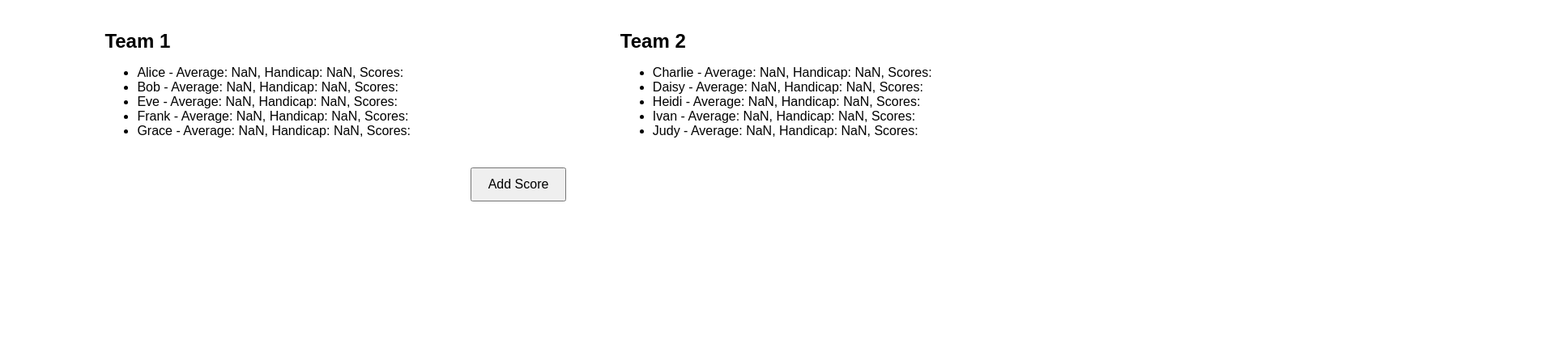
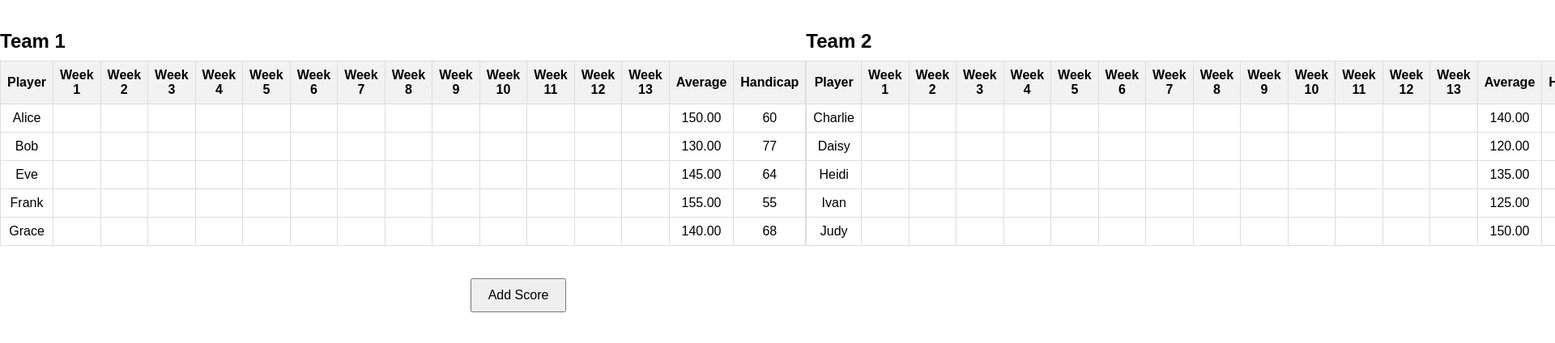
Before and after one commit to benniemosher/bowling-league-tracker, a plain HTML site: page index.html in a window 1280 px wide. Shown: the part 60-484 px from the top of the page at 81% size, 1920 px wide, since content can reach past the window. Drawn offline with Linux system fonts and the light colour scheme.

Commit message:
Display tables

```diff
--- a/index.html
+++ b/index.html
@@ -11,11 +11,11 @@
     <div id="teams">
         <div>
             <h2>Team 1</h2>
-            <ul id="team1"></ul>
+            <div id="team1"></div>
         </div>
         <div>
             <h2>Team 2</h2>
-            <ul id="team2"></ul>
+            <div id="team2"></div>
         </div>
     </div>
     <button id="addPlayer" onclick="addPlayer()">Add Player</button>
--- a/scripts.js
+++ b/scripts.js
@@ -1,14 +1,14 @@
 let players = [
-  { name: "Alice", team: 1, scores: [], average: 0, handicap: 0 },
-  { name: "Bob", team: 1, scores: [], average: 0, handicap: 0 },
-  { name: "Eve", team: 1, scores: [], average: 0, handicap: 0 },
-  { name: "Frank", team: 1, scores: [], average: 0, handicap: 0 },
-  { name: "Grace", team: 1, scores: [], average: 0, handicap: 0 },
-  { name: "Charlie", team: 2, scores: [], average: 0, handicap: 0 },
-  { name: "Daisy", team: 2, scores: [], average: 0, handicap: 0 },
-  { name: "Heidi", team: 2, scores: [], average: 0, handicap: 0 },
-  { name: "Ivan", team: 2, scores: [], average: 0, handicap: 0 },
-  { name: "Judy", team: 2, scores: [], average: 0, handicap: 0 }
+  { name: "Alice", team: 1, bookAverage: 150, scores: [], average: 150, handicap: 0 },
+  { name: "Bob", team: 1, bookAverage: 130, scores: [], average: 130, handicap: 0 },
+  { name: "Eve", team: 1, bookAverage: 145, scores: [], average: 145, handicap: 0 },
+  { name: "Frank", team: 1, bookAverage: 155, scores: [], average: 155, handicap: 0 },
+  { name: "Grace", team: 1, bookAverage: 140, scores: [], average: 140, handicap: 0 },
+  { name: "Charlie", team: 2, bookAverage: 140, scores: [], average: 140, handicap: 0 },
+  { name: "Daisy", team: 2, bookAverage: 120, scores: [], average: 120, handicap: 0 },
+  { name: "Heidi", team: 2, bookAverage: 135, scores: [], average: 135, handicap: 0 },
+  { name: "Ivan", team: 2, bookAverage: 125, scores: [], average: 125, handicap: 0 },
+  { name: "Judy", team: 2, bookAverage: 150, scores: [], average: 150, handicap: 0 }
 ];
 
 const handicapBase = 220;
@@ -16,8 +16,12 @@ const handicapPercentage = 0.85;
 const maxHandicap = 90;
 
 function calculateAverage(player) {
-  const totalScore = player.scores.reduce((sum, score) => sum + score, 0);
-  player.average = totalScore / player.scores.length;
+  if (player.scores.length === 0) {
+    player.average = player.bookAverage;
+  } else {
+    const totalScore = player.scores.reduce((sum, score) => sum + score, 0);
+    player.average = totalScore / player.scores.length;
+  }
 }
 
 function calculateHandicap(player) {
@@ -25,24 +29,31 @@ function calculateHandicap(player) {
   player.handicap = Math.min(calculatedHandicap, maxHandicap);
 }
 
-function displayTeams() {
-  const team1 = document.getElementById('team1');
-  const team2 = document.getElementById('team2');
+function createTable(team) {
+  const table = document.createElement('table');
+  const header = table.insertRow();
+  header.innerHTML = `<th>Player</th>${Array.from({ length: 13 }, (_, i) => `<th>Week ${i + 1}</th>`).join('')}<th>Average</th><th>Handicap</th>`;
 
-  team1.innerHTML = '';
-  team2.innerHTML = '';
-
-  players.forEach(player => {
+  players.filter(player => player.team === team).forEach(player => {
     calculateAverage(player);
     calculateHandicap(player);
-    const li = document.createElement('li');
-    li.textContent = `${player.name} - Average: ${player.average.toFixed(2)}, Handicap: ${player.handicap}, Scores: ${player.scores.join(', ')}`;
-    if (player.team === 1) {
-      team1.appendChild(li);
-    } else {
-      team2.appendChild(li);
-    }
+
+    const row = table.insertRow();
+    row.innerHTML = `<td>${player.name}</td>${Array.from({ length: 13 }, (_, i) => `<td>${player.scores[i] || ''}</td>`).join('')}<td>${player.average.toFixed(2)}</td><td>${player.handicap}</td>`;
   });
+
+  return table;
+}
+
+function displayTeams() {
+  const team1Container = document.getElementById('team1');
+  const team2Container = document.getElementById('team2');
+
+  team1Container.innerHTML = '';
+  team2Container.innerHTML = '';
+
+  team1Container.appendChild(createTable(1));
+  team2Container.appendChild(createTable(2));
 
   // Check if Add Player button should be displayed
   const addButton = document.querySelector('button#addPlayer');
@@ -55,11 +66,11 @@ function displayTeams() {
 
 function addPlayer() {
   const name = prompt('Enter player name:');
-  const average = parseInt(prompt('Enter player average score:'), 10);
+  const bookAverage = parseInt(prompt('Enter player book average score:'), 10);
   const team = parseInt(prompt('Enter team number (1 or 2):'), 10);
 
   if ((team === 1 && players.filter(player => player.team === 1).length < 5) || (team === 2 && players.filter(player => player.team === 2).length < 5)) {
-    players.push({ name, team, scores: [], average, handicap: 0 });
+    players.push({ name, team, bookAverage, scores: [], average: bookAverage, handicap: 0 });
     displayTeams();
   } else {
     alert(`Team ${team} is already full.`);
--- a/styles.css
+++ b/styles.css
@@ -26,3 +26,19 @@ button {
     padding: 10px 20px;
     font-size: 16px;
 }
+
+table {
+    width: 100%;
+    border-collapse: collapse;
+    margin-bottom: 20px;
+}
+
+th, td {
+    border: 1px solid #ddd;
+    padding: 8px;
+    text-align: center;
+}
+
+th {
+    background-color: #f2f2f2;
+}
```
